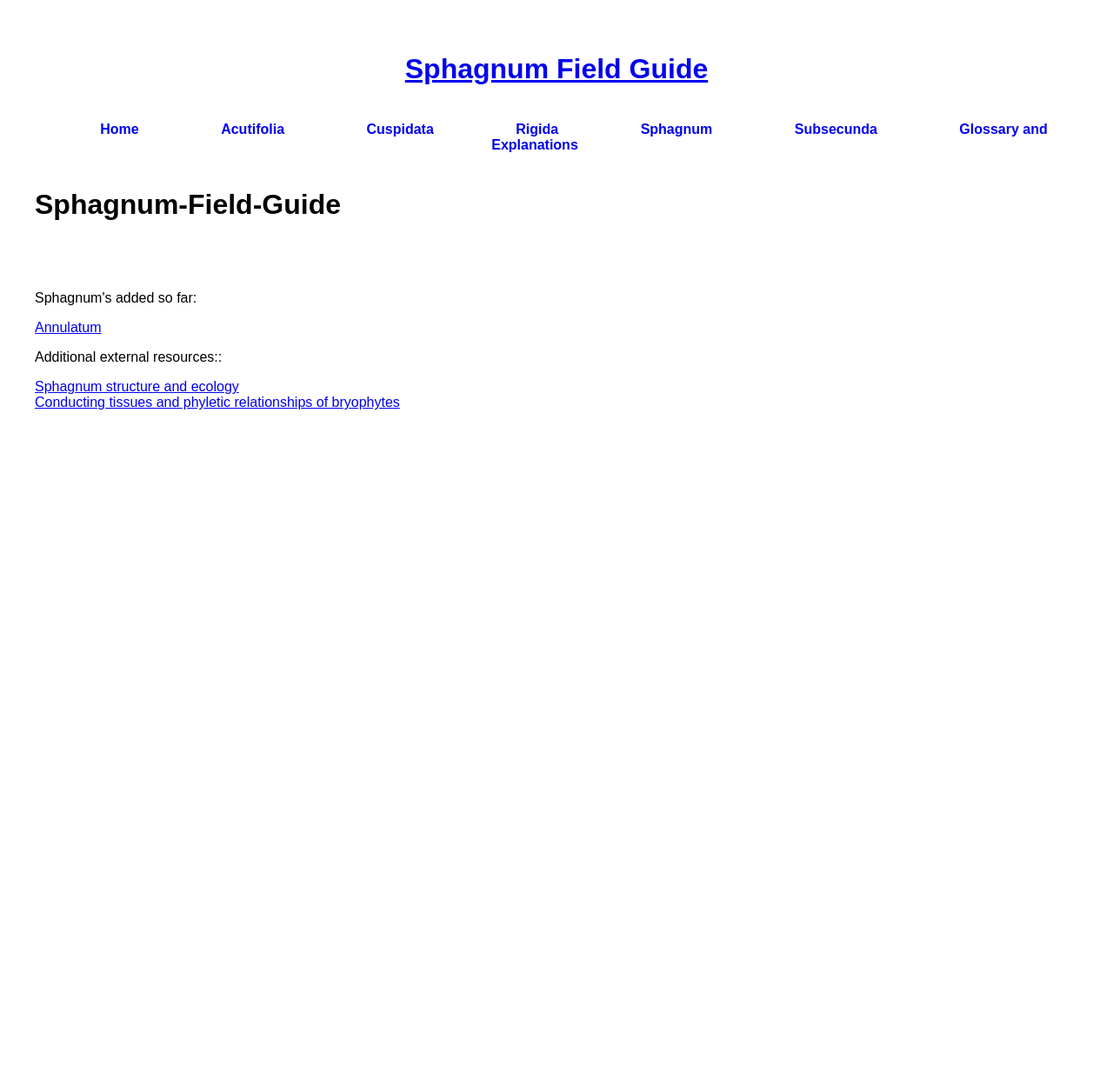
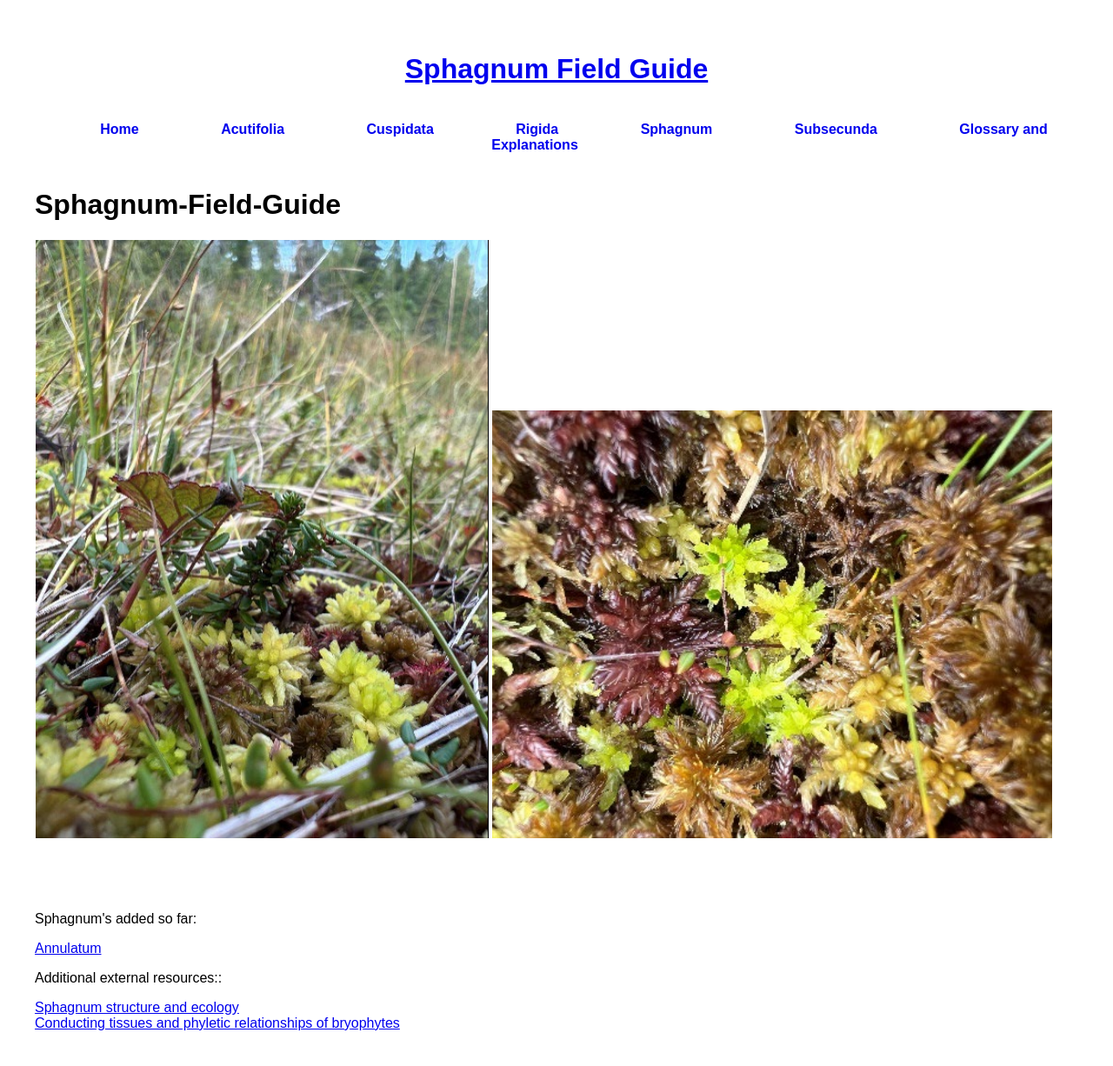
Before and after one commit to DanielESolbakk/Sphagnum-Field-Guide, a Jekyll site: the page built from Subgenus Acutifolia/section Insulosa/Sphagnum aongstroemii/index.md, in a window 1280 px wide. Shown: the whole page at 87% size. Built offline with Jekyll 4.4.1, drawn with Linux system fonts in a browser that asks for light colours; our own code applies the rules of GitHub Pages for plain Markdown files; before the commit the page ends 900 px from its top, so only the background shows below that.

Commit message:
docs: add aongstroemii pictures

```diff
--- a/Subgenus Acutifolia/section Insulosa/Sphagnum aongstroemii/index.md
+++ b/Subgenus Acutifolia/section Insulosa/Sphagnum aongstroemii/index.md
@@ -1 +1,3 @@
 # Sphagnum-Field-Guide
+
+![S. aongstroemii](<S. aongstroemii.png>) ![S. aongstroemii](<S. aongstroemii1.png>)
```
Also changed, not shown: Subgenus Acutifolia/section Insulosa/Sphagnum aongstroemii/S. aongstroemii.png (added), Subgenus Acutifolia/section Insulosa/Sphagnum aongstroemii/S. aongstroemii1.png (added).
